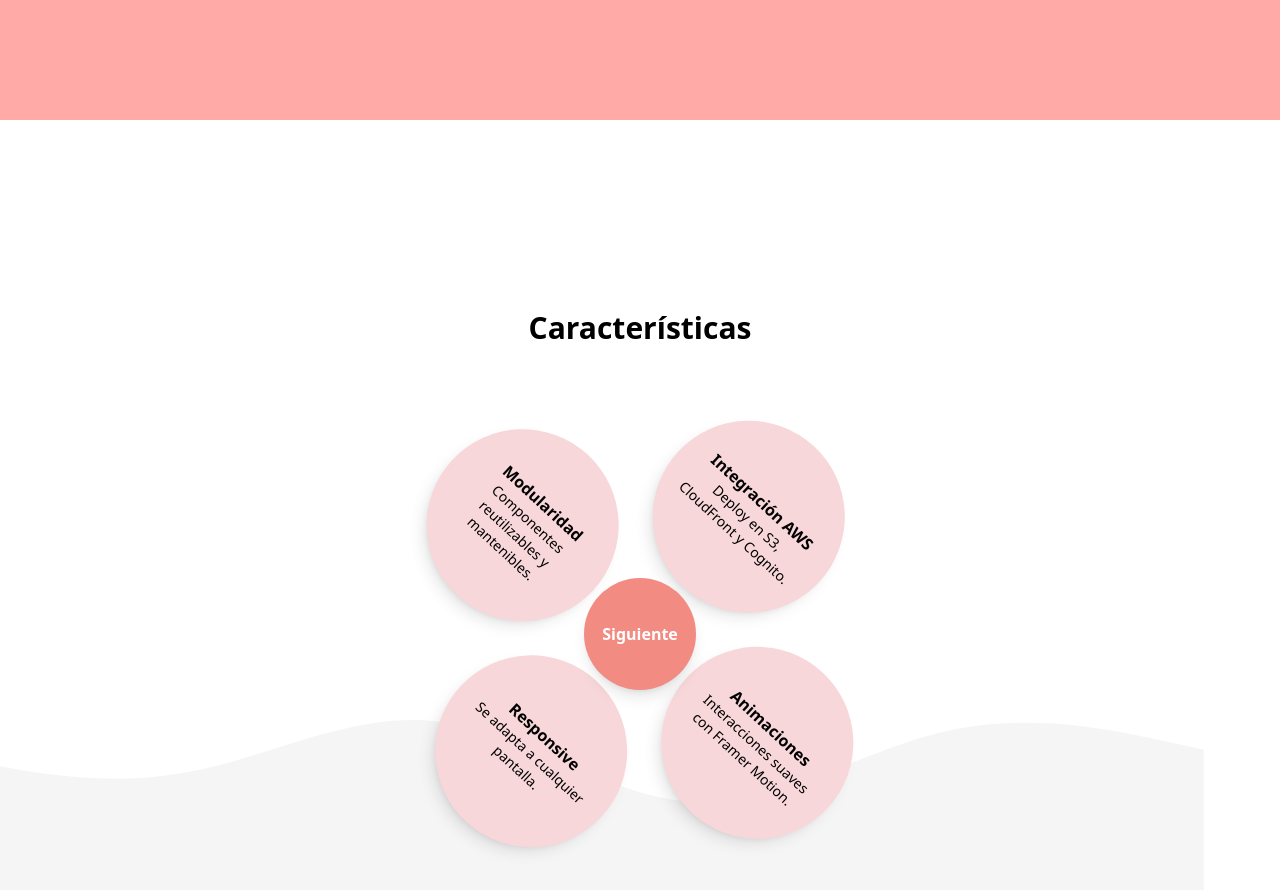
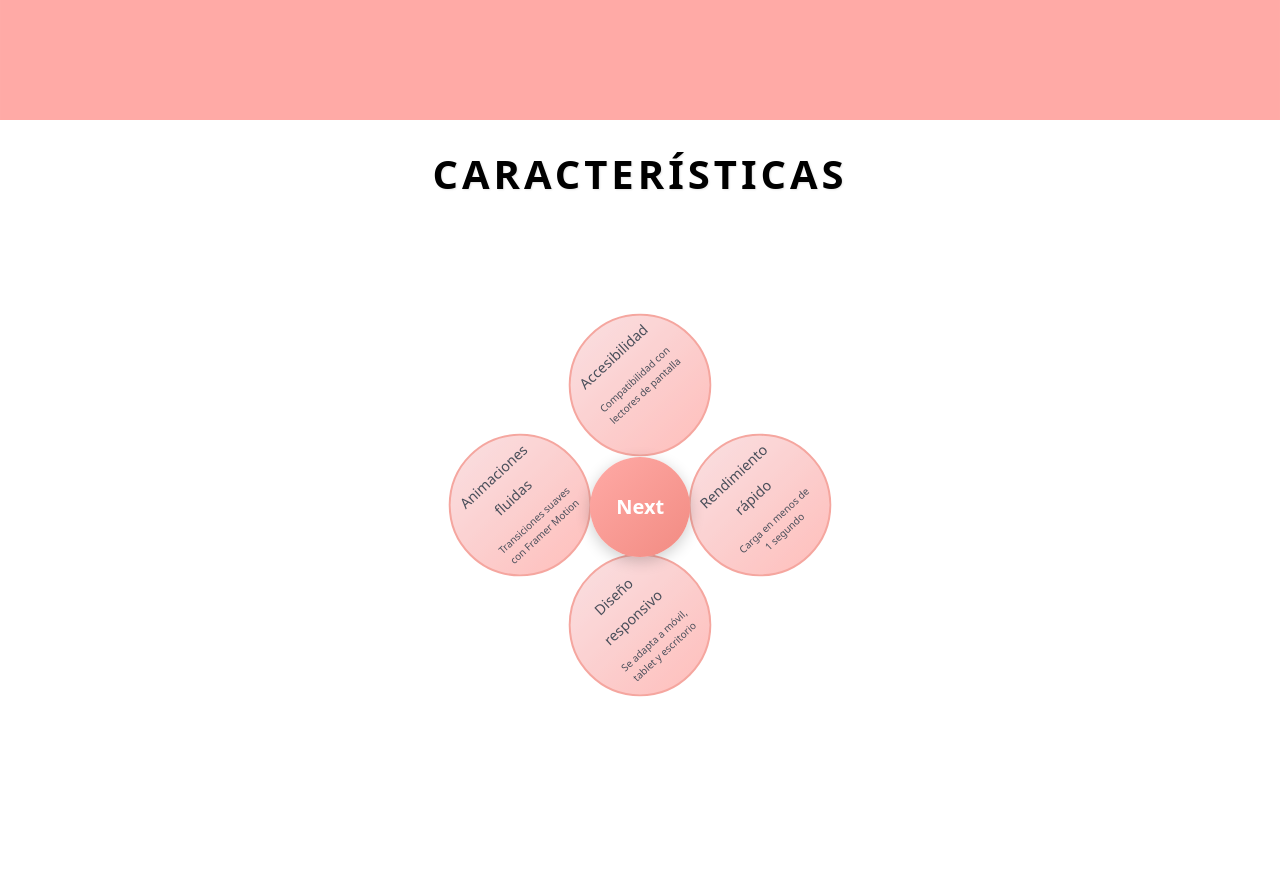
Before and after one commit to Paul3197/Learn404, a React (Vite) app in the folder frontend/: page / in a window 1280 px wide. Shown: the part 680-1570 px from the top of the page. After the commit the page ends 1508 px from the top, so only its background shows below. Built offline with nearby package versions, Linux system fonts and the light colour scheme.

Commit message:
Se separo el codigo de Features.tsx en 4 archivos, se entrega con estilos funcionando, hago este commit para guardar este estado en caso de volver a romper el codigo.

```diff
--- a/frontend/src/components/Features.tsx
+++ b/frontend/src/components/Features.tsx
@@ -1,149 +1,106 @@
-// src/components/Features.tsx
-import React, { useState, useEffect } from 'react'
-import { motion, type Variants } from 'framer-motion'
+// Features.tsx
+import React, { useState, useEffect } from 'react';
+import OrbitCircle from './OrbitCircle';
+import type { Feature } from './featuresData';
+import NextButton from './NextButton';
+// Aquí importas tu array de características (cada una con title y desc)
+import { features } from './featuresData';
 
-// 1) Definición de las características a mostrar en los círculos
-const features = [
-  { title: 'Responsive', desc: 'Se adapta a cualquier pantalla.' },
-  { title: 'Animaciones', desc: 'Interacciones suaves con Framer Motion.' },
-  { title: 'Integración AWS', desc: 'Deploy en S3, CloudFront y Cognito.' },
-  { title: 'Modularidad', desc: 'Componentes reutilizables y mantenibles.' },
-  { title: 'Ultra rápido', desc: 'Rendimiento optimizado con Vite.' },
-  { title: 'Dark Mode', desc: 'Cambio de tema oscuro y claro.' },
-  { title: 'Accesibilidad', desc: 'Cumple WCAG y ARIA.' },
-  { title: 'SEO Friendly', desc: 'Optimizado para buscadores.' },
-  { title: 'TypeScript', desc: 'Tipos seguros y autocompletado.' },
-  { title: 'Testing', desc: 'Configuración con Jest y React Testing Library.' },
-]
-
-// 2) Variantes para animación del contenedor (stagger de hijos)
-const containerVariants: Variants = {
-  hidden: { opacity: 0 },
-  visible: {
-    opacity: 1,
-    transition: { when: 'beforeChildren', staggerChildren: 0.2 },
-  },
-}
-
-// 3) Variantes para animación continua de rotación de los círculos
-const floatVariants: Variants = {
-  animate: {
-    rotate: 360,
-    transition: { repeat: Infinity, duration: 20, ease: 'linear' },
-  },
-}
+const PAGE_SIZE = 4;      // Cuántos círculos mostrar por “página”
+const ORBIT_RADIUS = 120; // Radio de la órbita (px)
+const CIRCLE_SIZE = 140;   // Diámetro de cada círculo (px)
 
 const Features: React.FC = () => {
-  // 4) Estado para controlar el índice de inicio de la vista de características
-  const [start, setStart] = useState(0)
-  const total = features.length
+  // --- Estado para paginación ---
+  // 'start' es el índice inicial dentro de 'features' para el slice actual
+  const [start, setStart] = useState(0);
 
-  // 5) Estado para detectar si la pantalla es menor a 430px
+  // --- Estado para responsive ---
+  // 'isMobile' será true si la pantalla es menor a 1100px
   const [isMobile, setIsMobile] = useState(
-    typeof window !== 'undefined' ? window.innerWidth < 430 : true
-  )
+    window.innerWidth < 1100
+  );
 
-  // 6) Efecto para actualizar isMobile al redimensionar la ventana
+  // Efecto que escucha cambios de tamaño de ventana y actualiza 'isMobile'
   useEffect(() => {
-    const onResize = () => setIsMobile(window.innerWidth < 430)
-    window.addEventListener('resize', onResize)
-    return () => window.removeEventListener('resize', onResize)
-  }, [])
+    const handleResize = () => {
+      setIsMobile(window.innerWidth < 1100);
+    };
+    window.addEventListener('resize', handleResize);
+    return () => window.removeEventListener('resize', handleResize);
+  }, []);
 
-  // 7) Seleccionar 4 características a mostrar a partir del índice 'start'
-  const slice = Array.from({ length: 4 }, (_, i) => features[(start + i) % total])
+  // Slice de features que muestra solamente PAGE_SIZE elementos
+  const currentFeatures = features.slice(
+    start,
+    start + PAGE_SIZE
+  );
 
-  // 8) Mover al siguiente conjunto de características
-  const handleNext = () => setStart((prev) => (prev + 4) % total)
+  // Avanza al siguiente grupo de PAGE_SIZE; vuelve a 0 al llegar al final
+  const handleNext = () => {
+    setStart(prev => {
+      const next = prev + PAGE_SIZE;
+      return next >= features.length ? 0 : next;
+    });
+  };
 
-  // 9) Clases condicionales basadas en el tamaño de pantalla
-  const titleClass = isMobile
-    ? 'text-3xl font-bold mb-12'                         // estilo original en mobile
-    : 'text-3xl font-bold mb-12 transform translate-y-30' // estilo modificado en desktop
-
-  const floatWrapperClass = isMobile
-    ? 'absolute inset-0'                                  // estilo original en mobile
-    : 'absolute inset-0 transform translate-y-10'         // estilo modificado en desktop
-
-  // 9.1) Clases condicionales para el botón en desktop
-  const buttonClass = isMobile
-    ? 'w-28 h-28 bg-[#F28B82] text-white rounded-full shadow-lg flex items-center justify-center font-semibold'
-    : 'w-28 h-28 bg-[#F28B82] text-white rounded-full shadow-lg flex items-center justify-center font-semibold transform translate-y-10'
+  // Callback cuando un OrbitCircle es clickeado
+  const handleSelect = (feat: Feature) => {
+    // Aquí podrías disparar tu animación o mostrar un modal, por ejemplo
+    console.log('Feature seleccionada:', feat.title);
+  };
 
   return (
-    <motion.section
-      id="características"
-      className="relative w-screen h-screen flex flex-col items-center justify-center bg-white overflow-hidden"
-      variants={containerVariants}
-      initial="hidden"
-      animate="visible"
-    >
-      {/* 10) Onda SVG animada: se mueve horizontalmente */}
-      <motion.div
-        className="absolute bottom-0 w-full overflow-hidden leading-[0]"
-        animate={{ x: ['0%', '-10%', '0%'] }}
-        transition={{ repeat: Infinity, duration: 8, ease: 'linear' }}
+    <section>
+      {/* Título principal */}
+      <h2
+        style={{
+        fontSize: isMobile ? '1.75rem' : '2.5rem',
+        textAlign: 'center',
+        color: 'var(--accent-color)',
+        fontWeight: 700,
+        textTransform: 'uppercase',
+        letterSpacing: '0.1em',
+        margin: '1.5rem 0',
+        fontFamily: 'inherit',
+        textShadow: '1px 1px 2px rgba(0,0,0,0.1)',
+        }}
       >
-        <svg className="relative block w-full" viewBox="0 0 1440 320">
-          <path
-            d="M0,128L48,138.7C96,149,192,171,288,154.7C384,139,480,85,576,96C672,107,768,181,864,186.7C960,192,1056,128,1152,106.7C1248,85,1344,107,1392,117.3L1440,128L1440,320L1392,320C1344,320,1248,320,1152,320C1056,320,960,320,864,320C768,320,672,320,576,320C480,320,384,320,288,320C192,320,96,320,48,320L0,320Z"
-            fill="#F5F5F5"
+      Características
+      </h2>
+
+      {/* Onda SVG decorativa */}
+      <div className="wave-container">
+        {/* INSERTA AQUÍ TU SVG */}
+      </div>
+
+      {/* Contenedor de los círculos en posición relativa */}
+      <div
+        style={{
+          position: 'relative',
+          width: isMobile ? '100vw' : '600px',
+          height: isMobile ? '100vw' : '600px',
+          margin: '0 auto',
+        }}
+      >
+        {currentFeatures.map((feat, idx) => (
+          <OrbitCircle
+            key={feat.title}
+            feat={feat}
+            idx={idx}
+            total={currentFeatures.length}
+            radius={ORBIT_RADIUS}
+            size={CIRCLE_SIZE}
+            isMobile={isMobile}
+            onSelect={handleSelect}
           />
-        </svg>
-      </motion.div>
+        ))}
 
-      {/* 11) Título de la sección */}
-      <h2 className={titleClass}>Características</h2>
+        {/* Botón central para ir a la siguiente “página” de features */}
+        <NextButton onNext={handleNext} isMobile={isMobile} />
+      </div>
+    </section>
+  );
+};
 
-      {/* 12) Contenedor de los círculos y el botón */}
-      <div
-        className="relative mt-16"
-        style={{
-          '--circle-size': 'clamp(9rem, 15vw, 12rem)',
-          '--orbit-radius': 'clamp(8rem, 20vw, 10rem)',
-          width: 'calc(2 * var(--orbit-radius) + var(--circle-size))',
-          height: 'calc(2 * var(--orbit-radius) + var(--circle-size))',
-        } as React.CSSProperties}
-      >
-        {/* 13) Círculos flotantes con animación */}
-        <motion.div className={floatWrapperClass} variants={floatVariants} animate="animate">
-          {slice.map((feat, idx) => (
-            <motion.div
-              key={idx}
-              className="absolute rounded-full bg-[#F8D7DA] flex items-center justify-center shadow-lg"
-              style={{
-                width: 'var(--circle-size)',
-                height: 'var(--circle-size)',
-                top: '50%',
-                left: '50%',
-                marginTop: `calc(-1 * var(--circle-size) / 2 + var(--orbit-radius) * cos(${(idx / 4) * 2 * Math.PI}rad))`,
-                marginLeft: `calc(-1 * var(--circle-size) / 2 + var(--orbit-radius) * sin(${(idx / 4) * 2 * Math.PI}rad))`,
-              }}
-            >
-              {/* 14) Contenido de cada círculo */}
-              <div className="text-center px-4">
-                <h3 className="font-semibold">{feat.title}</h3>
-                <p className="text-sm">{feat.desc}</p>
-              </div>
-            </motion.div>
-          ))}
-        </motion.div>
-
-        {/* 15) Botón "Siguiente" siempre centrado con clase condicional */}
-        <motion.div className="absolute inset-0 flex items-center justify-center">
-          <motion.button
-            onClick={handleNext}
-            className={buttonClass}
-            whileHover={{ scale: 1.05, rotate: 5 }}
-            whileTap={{ scale: 0.95 }}
-            transition={{ type: 'spring', stiffness: 300 }}
-          >
-            Siguiente
-          </motion.button>
-        </motion.div>
-      </div>
-    </motion.section>
-  )
-}
-
-export default Features
+export default Features;
--- /dev/null
+++ b/frontend/src/components/NextButton.tsx
@@ -0,0 +1,71 @@
+// NextButton.tsx
+
+import React from 'react';
+// Importamos solo el runtime de motion
+import { motion } from 'framer-motion';
+// Importamos el tipo Variants para TS, pero sin incluirlo en el bundle
+import type { Variants } from 'framer-motion';
+
+export interface NextButtonProps {
+  onNext: () => void;   // Callback que avanza al siguiente slice de features
+  isMobile: boolean;    // Para ajustar tamaño y comportamiento según pantalla
+}
+
+// Definimos las variantes de animación (solo para TS)
+const buttonVariants: Variants = {
+  initial: {
+    opacity: 0,
+    scale: 0.5,        // Comienza pequeño y transparente
+  },
+  animate: {
+    opacity: 1,
+    scale: 1,          // Finaliza en tamaño normal
+    transition: {
+      type: 'spring',
+      stiffness: 120,
+      damping: 12,
+    },
+  },
+};
+
+const NextButton: React.FC<NextButtonProps> = ({ onNext, isMobile }) => {
+  const size = isMobile ? 60 : 100;
+  return (
+<motion.button
+  variants={buttonVariants}
+  initial="initial"
+  animate="animate"
+  whileHover={{ scale: 1.1, boxShadow: '0 0 20px rgba(255,255,255,0.5)' }}
+  whileTap={{ scale: 0.9 }}
+  onClick={onNext}
+  style={{
+    position: 'absolute',
+    top: '38.2%',
+    left: '41.7%',
+    transform: 'translate(-50%, -50%)',
+    width: size,
+    height: size,
+    borderRadius: '50%',
+    border: 'none',
+    // Gradiente del rojo coral suave al rojo claro elegante
+    background: 'linear-gradient(135deg, #FFAAA6, #F28B82)',
+    // Texto blanco puro para buen contraste
+    color: '#FFFFFF',
+    cursor: 'pointer',
+    display: 'flex',
+    alignItems: 'center',
+    justifyContent: 'center',
+    fontSize: isMobile ? '1rem' : '1.25rem',
+    fontWeight: 600,
+    fontFamily: 'inherit',
+    // Sutil sombra para dar profundidad
+    boxShadow: '0 4px 15px rgba(0,0,0,0.2)',
+  }}
+>
+      Next
+    </motion.button>
+  );
+};
+
+
+export default NextButton;
--- /dev/null
+++ b/frontend/src/components/OrbitCircle.tsx
@@ -0,0 +1,113 @@
+import React from 'react';
+import { motion } from 'framer-motion';
+import type { Variants } from 'framer-motion';
+import type { Feature } from './featuresData';
+
+export interface OrbitCircleProps {
+  feat: Feature;
+  idx: number;
+  total: number;
+  radius: number;
+  size: number;
+  isMobile: boolean;
+  onSelect: (feat: Feature) => void;
+}
+
+const counterVariants: Variants = {
+  animate: {
+    rotate: -360,
+    transition: { repeat: Infinity, duration: 20, ease: 'linear' },
+  },
+};
+
+const OrbitCircle: React.FC<OrbitCircleProps> = ({
+  feat,
+  idx,
+  total,
+  radius,
+  size,
+  isMobile,
+  onSelect,
+}) => {
+  const adjustedRadius = radius;
+  const adjustedSize = size;
+  const angle = (idx / total) * Math.PI * 2;
+  const x = Math.cos(angle) * adjustedRadius;
+  const y = Math.sin(angle) * adjustedRadius;
+  const bounce = adjustedSize * (isMobile ? 0.1 : 0.15);
+
+  return (
+<motion.button
+  initial={{ opacity: 0, scale: 0.8, y: 0 }}
+  animate={{ opacity: 1, scale: 1, y: -bounce }}
+  transition={{
+    type: 'spring',
+    stiffness: 100,
+    damping: 10,
+    repeat: Infinity,
+    repeatType: 'reverse',
+    duration: isMobile ? 4 : 6,
+  }}
+  whileHover={{ scale: 1.1, y: -bounce / 2 }}
+  whileTap={{ scale: 0.95 }}
+  onClick={() => onSelect(feat)}
+  style={{
+    position: 'absolute',
+    top: `calc(50% + ${y}px - ${adjustedSize / 2}px)`,
+    left: `calc(50% + ${x}px - ${adjustedSize / 2}px)`,
+    width: adjustedSize,
+    height: adjustedSize,
+    borderRadius: '50%',
+    // Usamos el mismo rojo claro elegante de Hero
+    border: '2px solid #F28B82',
+    // Gradiente entre rosa pastel suave y rojo coral suave
+    background: 'linear-gradient(135deg, #F8D7DA, #FFAAA6)',
+    // Texto en gris oscuro (text-gray-900)
+    color: '#111827',
+    display: 'flex',
+    flexDirection: 'column',
+    alignItems: 'center',
+    justifyContent: 'center',
+    padding: '0.5rem',
+    cursor: 'pointer',
+    overflow: 'hidden',
+  }}
+>
+      <motion.div
+        variants={counterVariants}
+        animate="animate"
+        style={{ width: '90%', height: '90%' }}
+      >
+        <h4
+          style={{
+            fontSize: `${adjustedSize * 0.10}px`,
+            lineHeight: 2,
+            margin: 0,
+            textAlign: 'center',
+            padding: '2px 5px',
+            overflow: 'hidden',
+            textOverflow: 'ellipsis',
+            whiteSpace: 'normal',
+          }}
+        >
+          {feat.title}
+        </h4>
+        <p
+          style={{
+            fontSize: `${adjustedSize * 0.07}px`,
+            margin: '4px',
+            textAlign: 'center',
+            padding: '4px',
+            overflow: 'hidden',
+            textOverflow: 'ellipsis',
+            whiteSpace: 'normal',
+          }}
+        >
+          {feat.desc}
+        </p>
+      </motion.div>
+    </motion.button>
+  );
+};
+
+export default OrbitCircle;
--- /dev/null
+++ b/frontend/src/components/featuresData.ts
@@ -0,0 +1,29 @@
+// featuresData.ts
+
+// Definimos y exportamos el tipo Feature de forma centralizada
+export interface Feature {
+  /** Título breve de la característica */
+  title: string;
+  /** Descripción corta explicando la característica */
+  desc: string;
+}
+
+// Array con las 16 características que usará el componente Features
+export const features: Feature[] = [
+  { title: 'Rendimiento rápido',         desc: 'Carga en menos de 1 segundo' },
+  { title: 'Diseño responsivo',          desc: 'Se adapta a móvil, tablet y escritorio' },
+  { title: 'Animaciones fluidas',        desc: 'Transiciones suaves con Framer Motion' },
+  { title: 'Accesibilidad',              desc: 'Compatibilidad con lectores de pantalla' },
+  { title: 'Internacionalización',       desc: 'Soporte fácil para varios idiomas' },
+  { title: 'Temas personalizables',      desc: 'Cambio dinámico de colores y estilos' },
+  { title: 'Gestión de estado',          desc: 'Centralizada con Zustand' },
+  { title: 'Rutas dinámicas',            desc: 'Navegación flexible con React Router' },
+  { title: 'Validaciones robustas',      desc: 'Forms seguros con React Hook Form' },
+  { title: 'Consumo de APIs',            desc: 'Integración sencilla con Axios' },
+  { title: 'Optimización SEO',           desc: 'URLs amigables y meta tags automáticas' },
+  { title: 'Seguridad',                  desc: 'Autenticación y protección de rutas' },
+  { title: 'Modo oscuro',                desc: 'Alterna entre theme light y dark' },
+  { title: 'Modo offline',               desc: 'Funciona sin conexión con Service Worker' },
+  { title: 'Componentes reutilizables',  desc: 'Modularidad y mantenibilidad' },
+  { title: 'Deploy automatizado',        desc: 'CI/CD con GitHub Actions' },
+];
```
